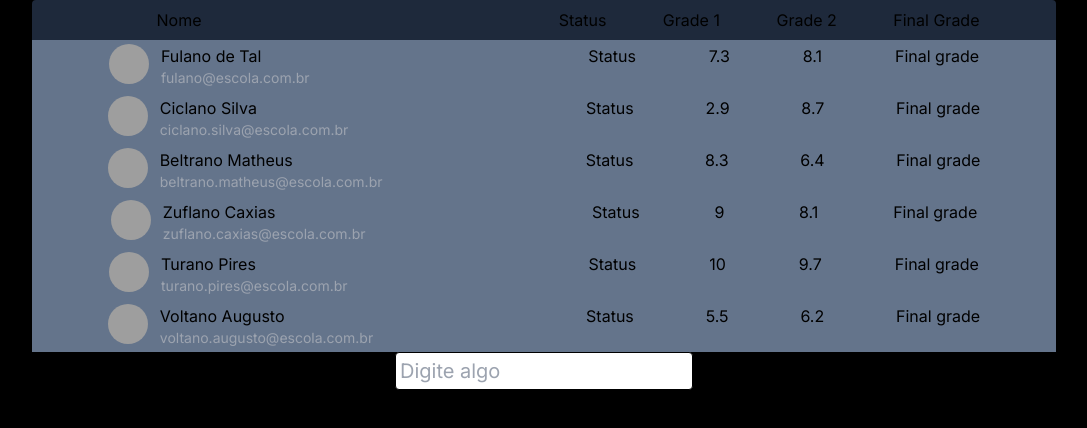
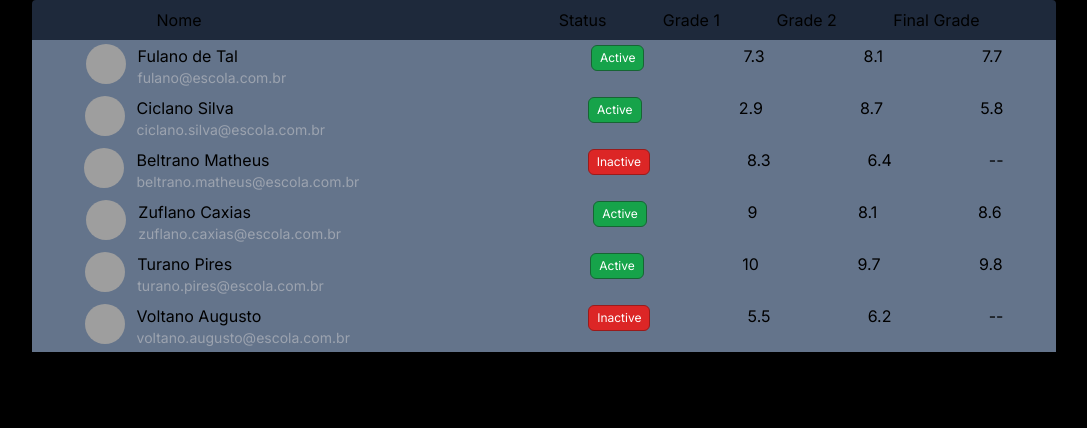
Before and after one commit to VitalsonLorran/react-project, a Next.js app: page / in a window 1280 px wide. Shown: the top 428 px of the page, without its empty margins (96-1183 px from the left). Built offline with nearby package versions, Linux system fonts and the light colour scheme; grey boxes are pictures that could not be loaded.

Commit message:
Finalizando o projetinho
Nao ficou com o espaçamento que eu queria mas ta ok

```diff
--- a/src/app/page.tsx
+++ b/src/app/page.tsx
@@ -19,23 +19,25 @@ const Page = () => {
         <ul className="flex flex-col justify-center items-center">
            {studentsList.length > 0 &&
             studentsList.map(i =>
-              <div className="flex justify-evenly p-1 w-4/5 bg-slate-500">
+              <div className="flex justify-around p-1 w-4/5 bg-slate-500">
                 <li className="flex  w-2/5">
                   <img src={i.avatar} alt={i.name} className=" h-10 w-10 rounded-full" />
                   <div className="pl-3">{i.name}
                   <p className="text-sm text-gray-400">{i.email}</p>
                   </div>
                   </li>
-                <li>Status</li>
+                <li>{i.active && <div className="px-2 py-1 inline-block rounded-md border border-green-800 bg-green-600 text-white text-xs">Active</div>}
+                    {!i.active && <div className="px-2 py-1 inline-block rounded-md border border-red-800 bg-red-600 text-white text-xs">Inactive</div>}
+                </li>
                 <li>{i.grade1}</li>
                 <li>{i.grade2}</li>
-                <li>Final grade</li>
+                <li>{i.active ? ((i.grade1 + i.grade2)/2).toFixed(1) : "--"}</li>
               </div>
               )
            }
         </ul>
       </div>
-      <InputText />
+
     </div>
   )
 }
```
